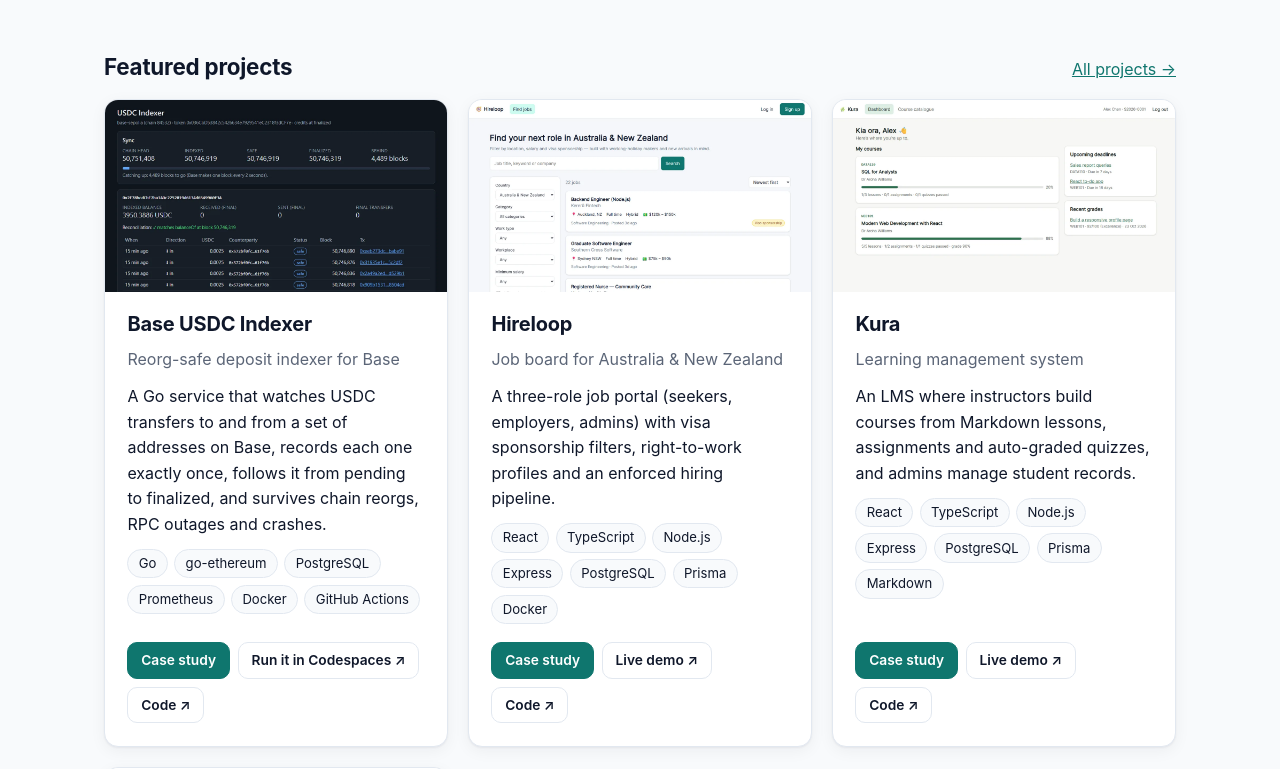
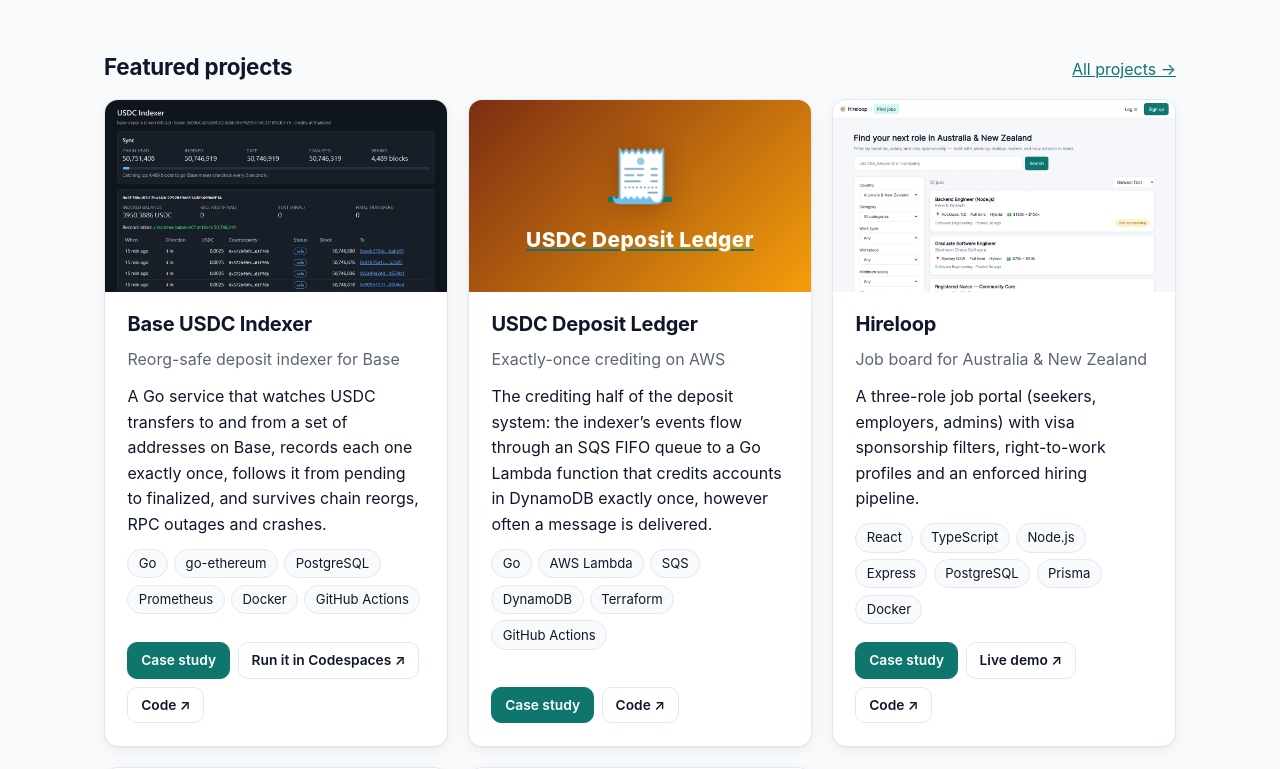
Before and after one commit to BrianLiu0531/portfolio, a React (Vite) app: page / in a window 1280 px wide. Shown: the part 522-1291 px from the top of the page. Built offline with nearby package versions, Linux system fonts and the light colour scheme.

Commit message:
Add USDC Deposit Ledger (AWS) project and a Cloud skills group
Co-Authored-By: Claude Opus 5.5 <noreply@anthropic.com>

```diff
--- a/src/content.ts
+++ b/src/content.ts
@@ -65,6 +65,7 @@ export const skills: { group: string; items: string[] }[] = [
   { group: 'Back end', items: ['Node.js', 'Express', 'Colyseus (WebSockets)', 'Python', 'Django REST Framework', 'PHP / Laravel', 'Go (Fiber, GORM)', 'C# / ASP.NET'] },
   { group: 'Web3', items: ['EVM / JSON-RPC', 'go-ethereum', 'ERC-20 event indexing', 'Reorg & finality handling', 'Base (OP Stack)', 'Wallet & settlement systems'] },
   { group: 'Data & integration', items: ['PostgreSQL', 'MySQL', 'SQL Server', 'Prisma', 'Entity Framework', 'SAP Business ByDesign', 'Payment & e-invoice APIs', 'RFID readers'] },
+  { group: 'Cloud', items: ['AWS Lambda', 'SQS (FIFO, DLQ)', 'DynamoDB', 'IAM & GitHub OIDC', 'CloudWatch', 'Terraform', 'Render', 'Neon'] },
   { group: 'DevOps & quality', items: ['Docker', 'Nginx / Caddy', 'GitHub Actions', 'GitLab CI/CD', 'Prometheus', 'Vitest', 'Go testing', 'PHPUnit', 'k6 load testing', 'Scrum (PSM I)'] },
 ];
 
@@ -173,11 +174,49 @@ export const projects: Project[] = [
       },
     ],
     stack: ['Go', 'go-ethereum', 'PostgreSQL', 'Prometheus', 'Docker', 'GitHub Actions'],
-    tests: '27 automated tests plus a randomised reorg simulation (against PostgreSQL); 42 edge cases documented',
+    tests: '30 automated tests plus a randomised reorg simulation (against PostgreSQL); 42 edge cases documented',
     github: `https://github.com/${GITHUB_USER}/base-usdc-indexer`,
     demo: 'https://codespaces.new/BrianLiu0531/base-usdc-indexer?quickstart=1',
     demoLabel: 'Run it in Codespaces',
     screenshot: 'screenshots/indexer.webp',
+  },
+  {
+    slug: 'usdc-deposit-ledger',
+    name: 'USDC Deposit Ledger',
+    tagline: 'Exactly-once crediting on AWS',
+    emoji: '🧾',
+    colors: ['#7c2d12', '#f59e0b'],
+    summary:
+      'The crediting half of the deposit system: the indexer’s events flow through an SQS FIFO queue to a Go Lambda function that credits accounts in DynamoDB exactly once, however often a message is delivered.',
+    problem:
+      'Queues deliver at least once, retries overlap and a reorg can undo a deposit. A ledger that checks “already processed?” and then writes will eventually double-credit when two copies arrive together.',
+    features: [
+      'SQS FIFO with one message group per transfer, so a reorg revert never overtakes its credit',
+      'Partial batch failures and a dead-letter queue with CloudWatch → SNS alarms',
+      'Single-table DynamoDB ledger: balances, ledger lines and idempotency markers with TTL',
+      'Terraform for everything, deployed from GitHub Actions through OIDC — no long-lived AWS keys',
+      'Runs locally with ElasticMQ and DynamoDB Local, using the same handler as the Lambda',
+    ],
+    highlights: [
+      {
+        title: 'Idempotent by construction',
+        detail:
+          'Each event is one TransactWriteItems that also writes an EVENT# marker with attribute_not_exists, so a duplicate changes nothing. A test runs 20 concurrent workers on the same event and checks it is credited exactly once.',
+      },
+      {
+        title: 'Verified with the indexer on live data',
+        detail:
+          'Live Base Sepolia transfers went indexer → SQS → consumer → DynamoDB, and the ledger matched the indexer’s totals exactly — also after every event was published a second time.',
+      },
+      {
+        title: 'Least-privilege IAM',
+        detail:
+          'The deploy role only trusts this repo’s main branch and can only manage resources named usdc-ledger-*. The indexer gets a policy that allows sqs:SendMessage on one queue and nothing else.',
+      },
+    ],
+    stack: ['Go', 'AWS Lambda', 'SQS', 'DynamoDB', 'Terraform', 'GitHub Actions'],
+    tests: '10 automated tests against DynamoDB Local and ElasticMQ, including an end-to-end run and a concurrency test',
+    github: `https://github.com/${GITHUB_USER}/usdc-deposit-ledger`,
   },
   {
     slug: 'job-portal',
```
